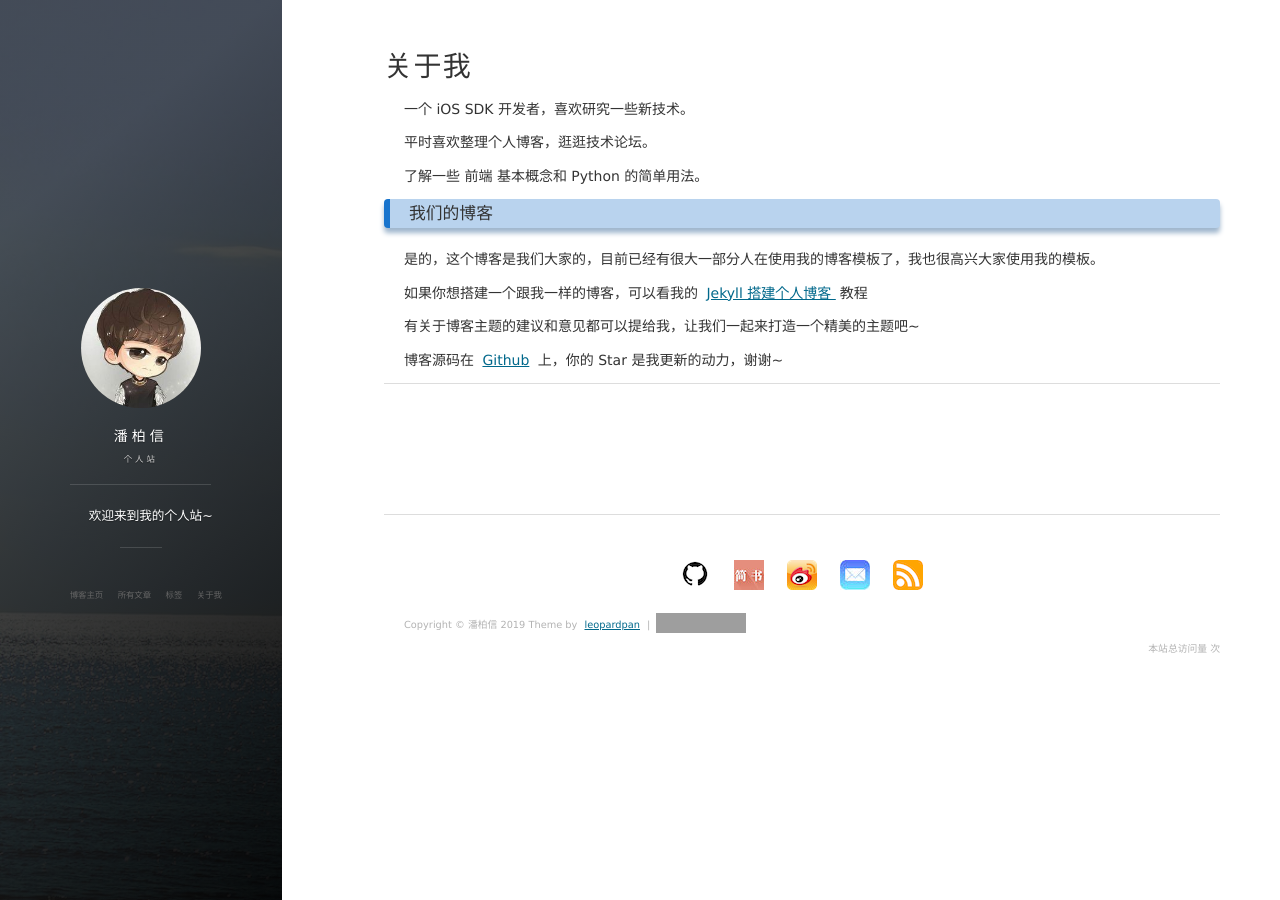
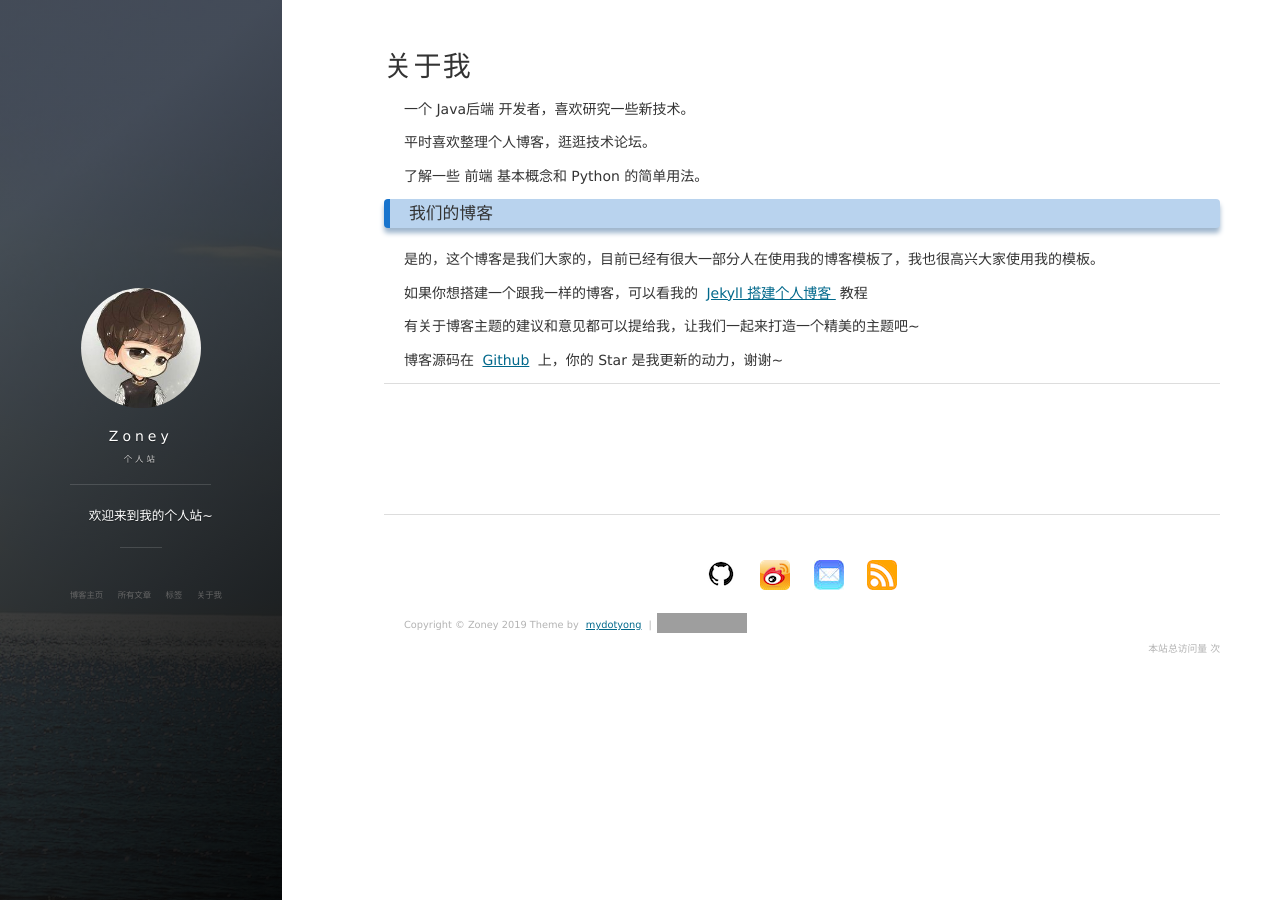
Before and after one commit to mrdotyong/blog, a Jekyll site: the page built from about.md, in a window 1280 px wide. Built offline with Jekyll 4.4.1, drawn with Linux system fonts in a browser that asks for light colours; nearby versions of some CDN libraries; comment, search, counter and statistics services are not loaded; grey boxes are pictures that could not be loaded.

Commit message:
modify files

```diff
--- a/_config.yml
+++ b/_config.yml
@@ -1,28 +1,28 @@
 # Basic
-title: 潘柏信
+title: Zoney
 subtitle: 个人站
 description: 欢迎来到我的个人站~
 # 头像里面的标题
-avatarTitle: leopardpan
+avatarTitle: Zoney
 # 头像里面的描述
-avatarDesc: iOS / 机器学习
-url: "http://baixin.io"
+avatarDesc: Java / SpringBoot
+url: "https://blog.kingzero.cn"
 
 # Comment
 comment:
-    disqus: leopard
+    disqus: Zoney
     # gitment: xxx // 需要修改 comments.html中的client_id和client_secret
     # uyan: 2143225  # 有言id,登录有言官网申请
 
 # Social
 social:
-    weibo: 5366874726
-    github: leopardpan
+    weibo: 落日百里
+    github: mydotyong
     # zhihu: panpanleopard
     # juejin: xxx
-    jianshu: 2ada30d8d0f7
+    # jianshu:
     # twitter:
-    mail: leopardpan@icloud.com
+    mail: zero.mr@qq.com
 
 
 # 百度统计
--- a/_includes/footer.html
+++ b/_includes/footer.html
@@ -87,7 +87,7 @@
 
         <div class = "footer_div">
            <p class="copyright text-muted">
-            Copyright &copy; {{ site.title }} {{ site.time | date: '%Y' }} Theme by <a href="http://baixin.io/">leopardpan</a> |
+            Copyright &copy; {{ site.title }} {{ site.time | date: '%Y' }} Theme by <a href="https://blog.kingzero.cn/">mydotyong</a> |
             <iframe
                 style="margin-left: 2px; margin-bottom:-5px;"
                 frameborder="0" scrolling="0" width="91px" height="20px"
--- a/about.md
+++ b/about.md
@@ -3,7 +3,7 @@ layout: page
 title: 关于我
 ---
 
-一个 iOS SDK 开发者，喜欢研究一些新技术。
+一个 Java后端 开发者，喜欢研究一些新技术。
 <p>
 平时喜欢整理个人博客，逛逛技术论坛。
 <p>
```
